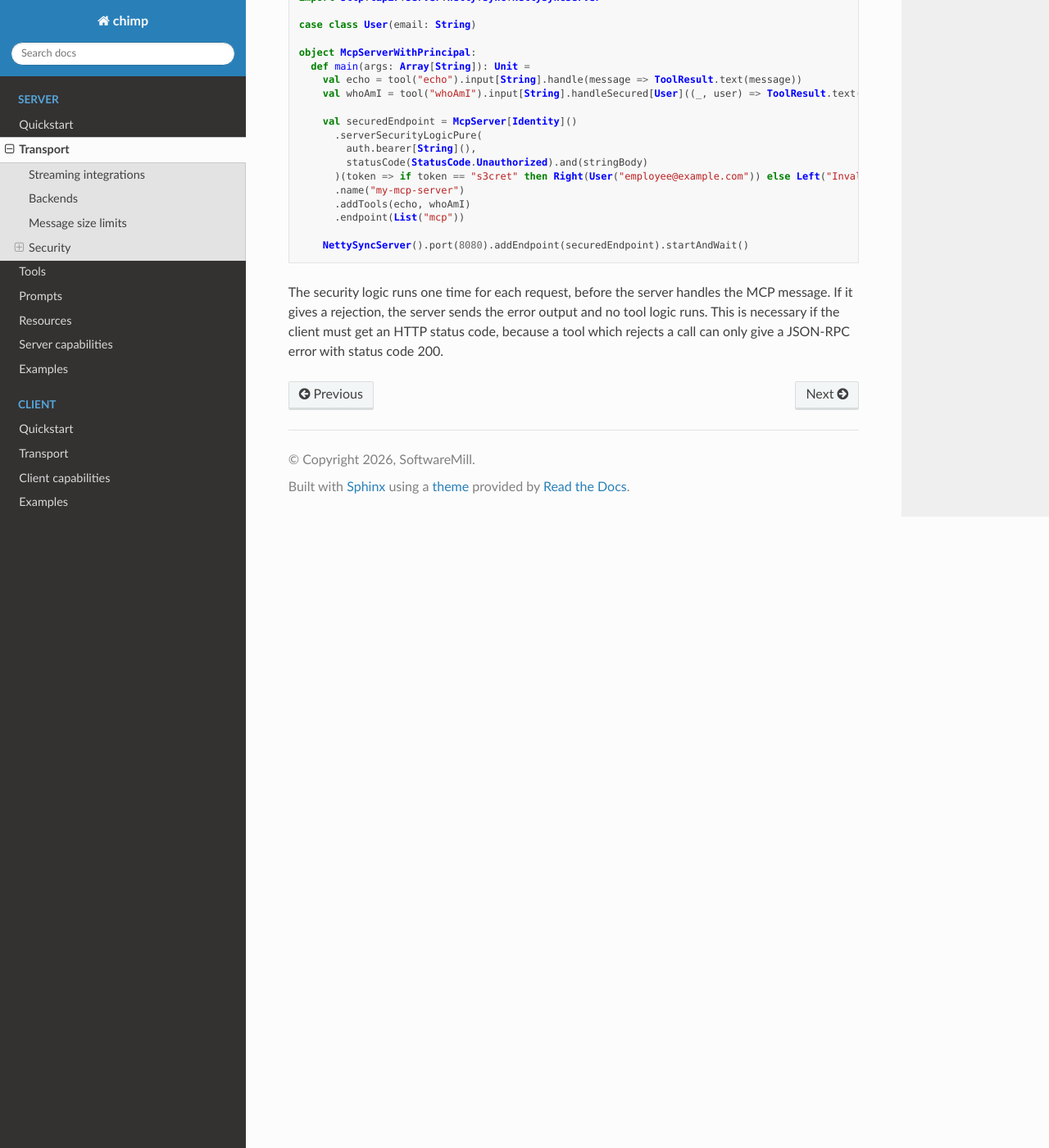
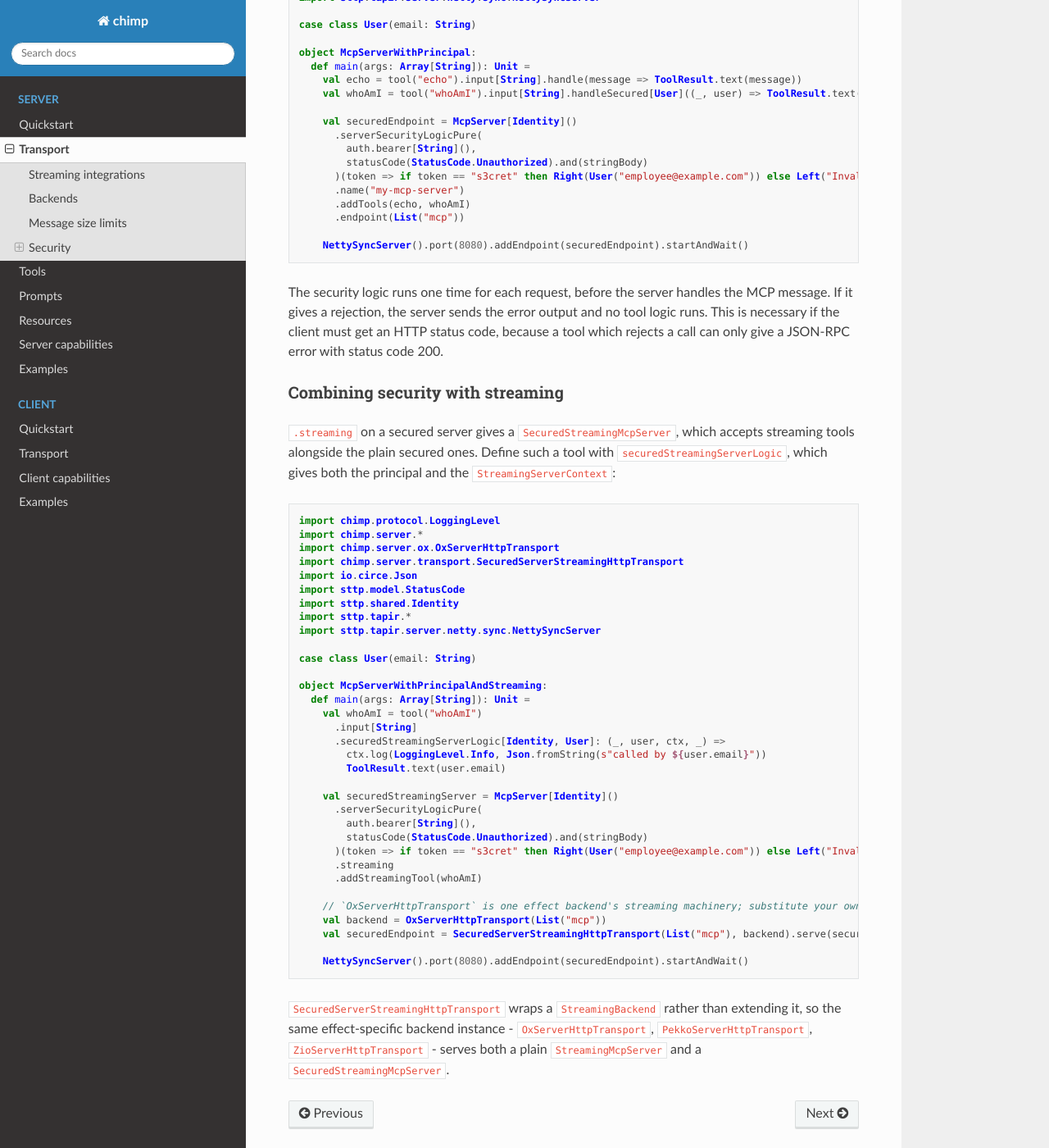
Before and after one commit to softwaremill/chimp, a Sphinx documentation site: the page built from docs/server/transport.md, in a window 1280 px wide and 1400 px high, scrolled down 2982 px. Shown: the whole window at 82% size. Built offline with Sphinx 7.4.7 and the Read the Docs theme 3.1.0, drawn with Linux system fonts in a browser that asks for light colours.

Commit message:
Add streaming support to secured MCP servers

````diff
--- a/docs/server/transport.md
+++ b/docs/server/transport.md
@@ -143,3 +143,45 @@ object McpServerWithPrincipal:
 ```
 
 The security logic runs one time for each request, before the server handles the MCP message. If it gives a rejection, the server sends the error output and no tool logic runs. This is necessary if the client must get an HTTP status code, because a tool which rejects a call can only give a JSON-RPC error with status code 200.
+
+### Combining security with streaming
+
+`.streaming` on a secured server gives a `SecuredStreamingMcpServer`, which accepts streaming tools alongside the plain secured ones. Define such a tool with `securedStreamingServerLogic`, which gives both the principal and the `StreamingServerContext`:
+
+```scala mdoc:compile-only
+import chimp.protocol.LoggingLevel
+import chimp.server.*
+import chimp.server.ox.OxServerHttpTransport
+import chimp.server.transport.SecuredServerStreamingHttpTransport
+import io.circe.Json
+import sttp.model.StatusCode
+import sttp.shared.Identity
+import sttp.tapir.*
+import sttp.tapir.server.netty.sync.NettySyncServer
+
+case class User(email: String)
+
+object McpServerWithPrincipalAndStreaming:
+  def main(args: Array[String]): Unit =
+    val whoAmI = tool("whoAmI")
+      .input[String]
+      .securedStreamingServerLogic[Identity, User]: (_, user, ctx, _) =>
+        ctx.log(LoggingLevel.Info, Json.fromString(s"called by ${user.email}"))
+        ToolResult.text(user.email)
+
+    val securedStreamingServer = McpServer[Identity]()
+      .serverSecurityLogicPure(
+        auth.bearer[String](),
+        statusCode(StatusCode.Unauthorized).and(stringBody)
+      )(token => if token == "s3cret" then Right(User("employee@example.com")) else Left("Invalid token"))
+      .streaming
+      .addStreamingTool(whoAmI)
+
+    // `OxServerHttpTransport` is one effect backend's streaming machinery; substitute your own (Pekko, ZIO, ...).
+    val backend = OxServerHttpTransport(List("mcp"))
+    val securedEndpoint = SecuredServerStreamingHttpTransport(List("mcp"), backend).serve(securedStreamingServer)
+
+    NettySyncServer().port(8080).addEndpoint(securedEndpoint).startAndWait()
+```
+
+`SecuredServerStreamingHttpTransport` wraps a `StreamingBackend` rather than extending it, so the same effect-specific backend instance - `OxServerHttpTransport`, `PekkoServerHttpTransport`, `ZioServerHttpTransport` - serves both a plain `StreamingMcpServer` and a `SecuredStreamingMcpServer`.
````
Also changed, not shown: 12 other files.
